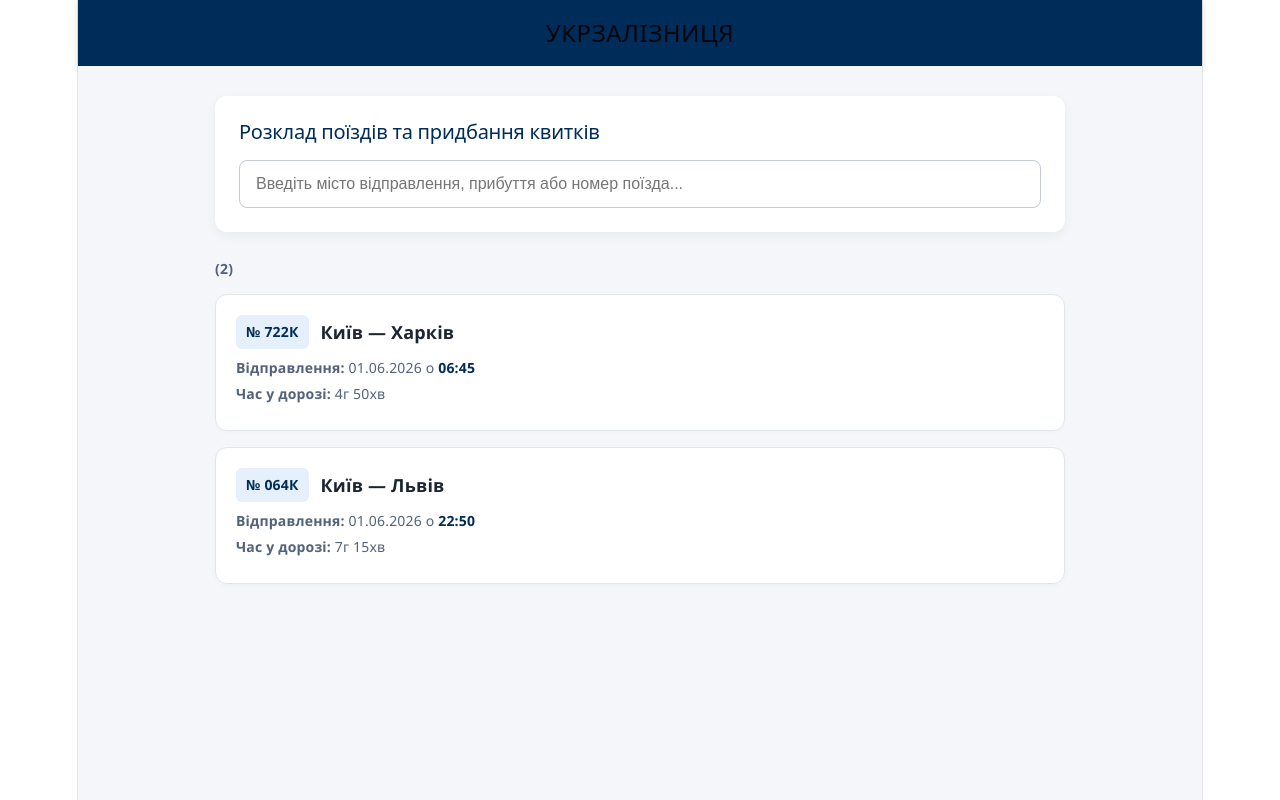
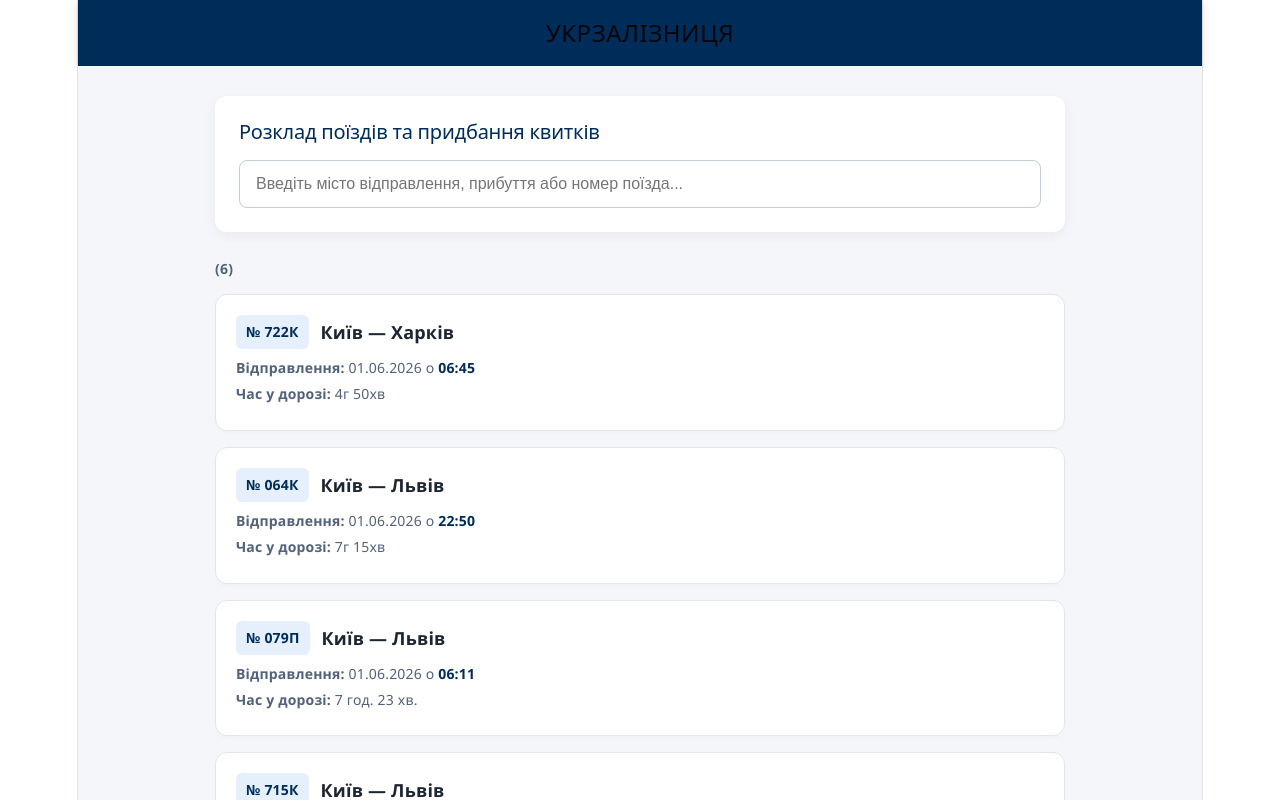
Before and after one commit to Sviatoslav087/LWeb_9_10, a React (Vite) app: page / in a window 1280 px wide. Shown: the top 800 px of the page. Built offline with nearby package versions, Linux system fonts and the light colour scheme.

Commit message:
refactor: upgrade trains data layer with dynamic seat generator and numeric ids

```diff
--- a/src/data/trains.js
+++ b/src/data/trains.js
@@ -1,26 +1,191 @@
+const generateSeats = (count, bookedEvery = 0) => {
+  return Array.from({ length: count }, (_, i) => ({
+    id: i + 1,
+    status:
+      bookedEvery && i % bookedEvery === 0
+        ? "booked"
+        : "free",
+  }));
+};
+
 export const trainsData = [
   {
-    id: "722К",
+    id: 1,
+
     number: "722К",
+
     from: "Київ",
     to: "Харків",
+
+    departure: "06:45",
+    arrival: "11:35",
+
     departureTime: "2026-06-01T06:45:00",
+
     duration: "4г 50хв",
+
+    price: "787 ₴",
+
     wagons: [
-      { id: 1, type: "Інтерсіті-1", seats: Array.from({ length: 20 }, (_, i) => ({ id: i + 1, status: i % 5 === 0 ? "booked" : "free" })) },
-      { id: 2, type: "Інтерсіті-2", seats: Array.from({ length: 20 }, (_, i) => ({ id: i + 1, status: i % 4 === 0 ? "booked" : "free" })) }
-    ]
+      {
+        id: 1,
+        type: "Інтерсіті-1",
+        seats: generateSeats(20, 5),
+      },
+
+      {
+        id: 2,
+        type: "Інтерсіті-2",
+        seats: generateSeats(20, 4),
+      },
+    ],
   },
+
   {
-    id: "064К",
+    id: 2,
+
     number: "064К",
+
     from: "Київ",
     to: "Львів",
+
+    departure: "22:50",
+    arrival: "06:05",
+
     departureTime: "2026-06-01T22:50:00",
+
     duration: "7г 15хв",
+
+    price: "987 ₴",
+
     wagons: [
-      { id: 1, type: "Купе", seats: Array.from({ length: 12 }, (_, i) => ({ id: i + 1, status: i % 3 === 0 ? "booked" : "free" })) },
-      { id: 2, type: "Плацкарт", seats: Array.from({ length: 12 }, (_, i) => ({ id: i + 1, status: "free" })) }
-    ]
-  }
+      {
+        id: 1,
+        type: "Купе",
+        seats: generateSeats(12, 3),
+      },
+
+      {
+        id: 2,
+        type: "Плацкарт",
+        seats: generateSeats(12),
+      },
+    ],
+  },
+
+  {
+    id: 3,
+
+    number: "079П",
+
+    from: "Київ",
+    to: "Львів",
+
+    departure: "06:11",
+    arrival: "13:34",
+
+    departureTime: "2026-06-01T06:11:00",
+
+    duration: "7 год. 23 хв.",
+
+    price: "711 ₴",
+
+    wagons: [
+      {
+        id: 1,
+        type: "Купе",
+        seats: generateSeats(24, 5),
+      },
+
+      {
+        id: 2,
+        type: "Люкс",
+        seats: generateSeats(10, 2),
+      },
+    ],
+  },
+
+  {
+    id: 4,
+
+    number: "715К",
+
+    from: "Київ",
+    to: "Львів",
+
+    departure: "12:40",
+    arrival: "18:45",
+
+    departureTime: "2026-06-01T12:40:00",
+
+    duration: "6 год. 05 хв.",
+
+    price: "980 ₴",
+
+    wagons: [
+      {
+        id: 1,
+        type: "Інтерсіті+",
+        seats: generateSeats(30, 6),
+      },
+    ],
+  },
+
+  {
+    id: 5,
+
+    number: "141Л",
+
+    from: "Київ",
+    to: "Львів",
+
+    departure: "16:30",
+    arrival: "00:20",
+
+    departureTime: "2026-06-01T16:30:00",
+
+    duration: "7 год. 50 хв.",
+
+    price: "740 ₴",
+
+    wagons: [
+      {
+        id: 1,
+        type: "Купе",
+        seats: generateSeats(16, 4),
+      },
+
+      {
+        id: 2,
+        type: "Плацкарт",
+        seats: generateSeats(32, 7),
+      },
+    ],
+  },
+
+  {
+    id: 6,
+
+    number: "357О",
+
+    from: "Київ",
+    to: "Львів",
+
+    departure: "21:55",
+    arrival: "06:40",
+
+    departureTime: "2026-06-01T21:55:00",
+
+    duration: "8 год. 45 хв.",
+
+    price: "620 ₴",
+
+    wagons: [
+      {
+        id: 1,
+        type: "Плацкарт",
+        seats: generateSeats(36, 8),
+      },
+    ],
+  },
 ];
```
